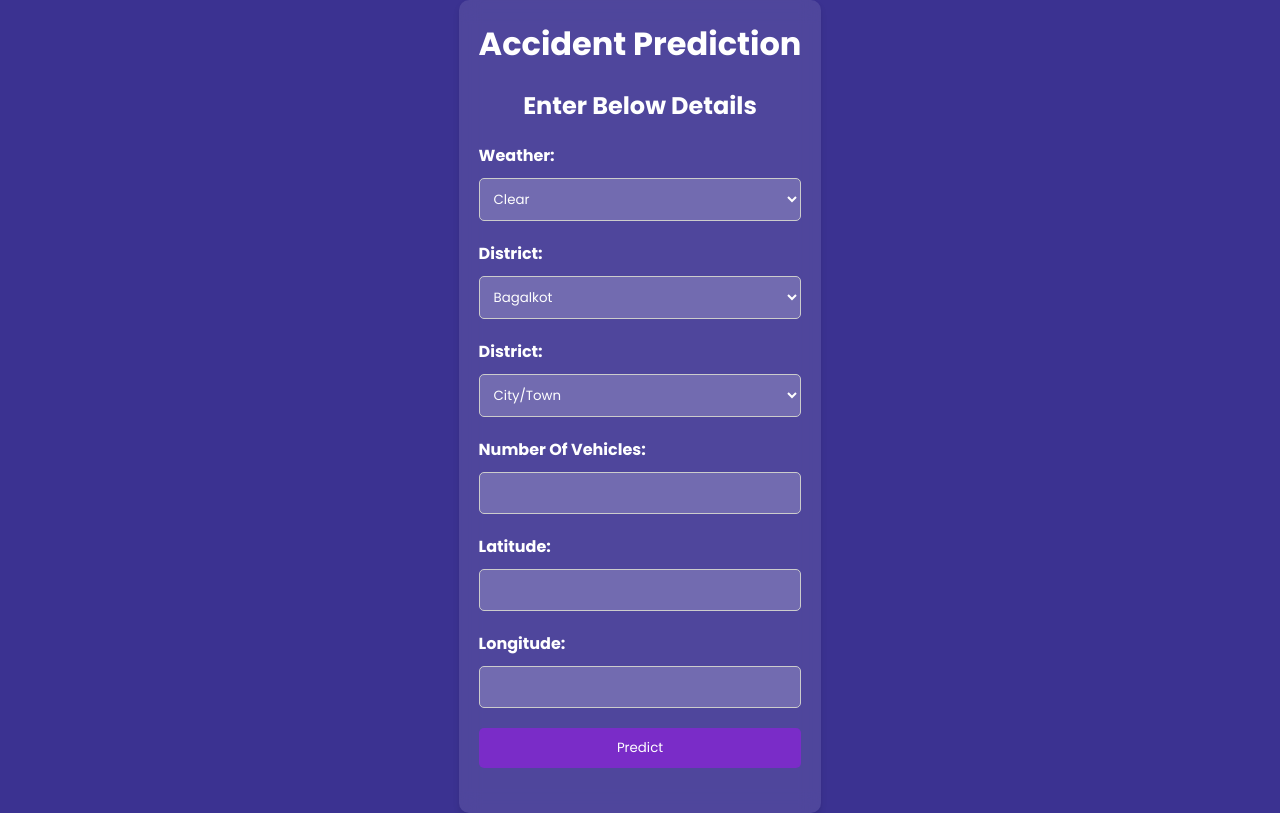
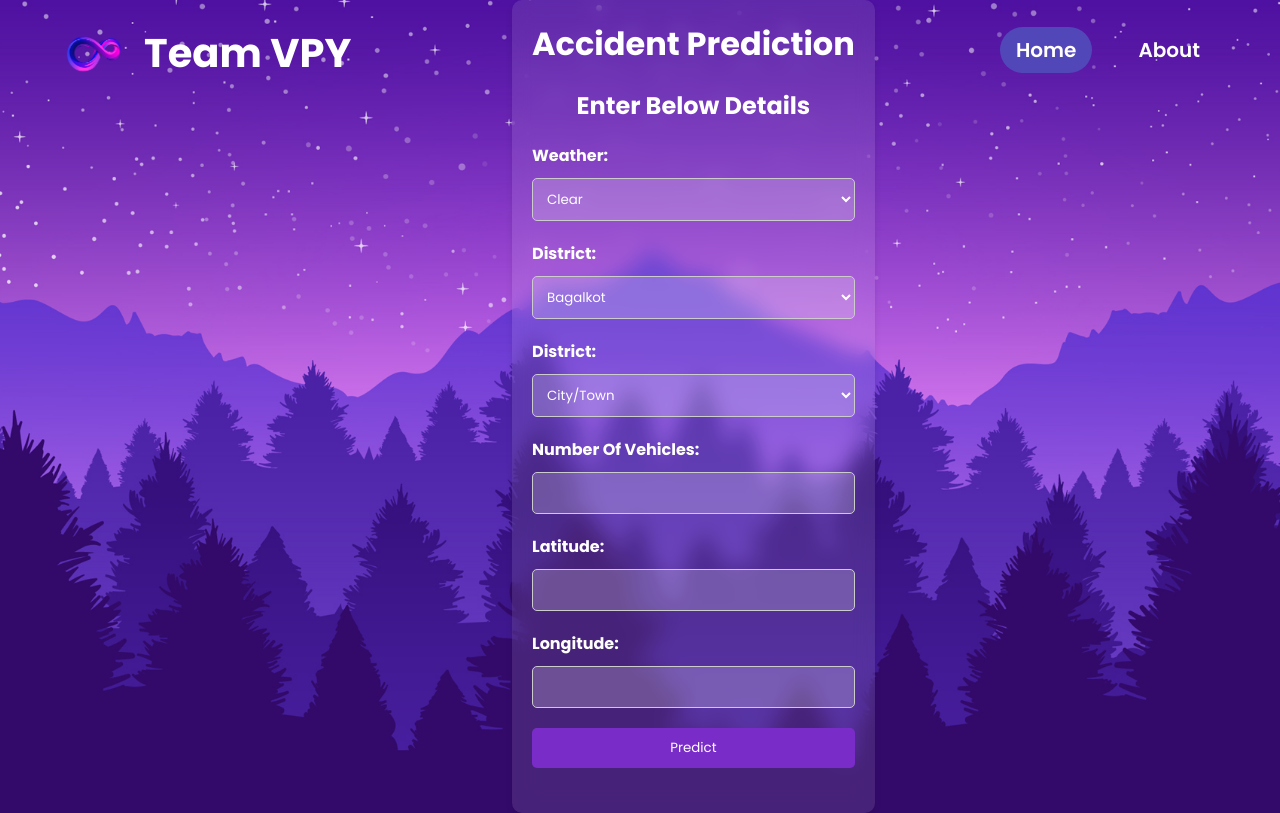
Before and after one commit to PurvalBhude/Police-Accident-Dashboard-with-machine-learning-and-face-detection, a Flask app: page /prediction in a window 1280 px wide. Run offline with Flask 3, Linux system fonts and the light colour scheme; parts of the project's set-up code (start-up, migrations or seed data) failed here and were passed over; some libraries are stand-ins or nearby versions.

Commit message:
commit 4

```diff
--- a/app.py
+++ b/app.py
@@ -1,4 +1,4 @@
-from flask import Flask, render_template, request, jsonify
+from flask import Flask, render_template, request, jsonify, Response
 import pickle
 import numpy as np
 import gzip
@@ -223,9 +223,10 @@ def video_feed_face():
 @app.route('/login', methods = ['GET','POST'])
 def login():
     global name
+    print(request.method)
     if request.method == 'POST':
-        name = request.form['name']
-        return render_template("login.html", capturing=True)
+        name = request.form['login_email']
+        return render_template("login.html", capturing=True, name=name)
     return render_template("login.html",capturing=False)
 
 
@@ -236,7 +237,7 @@ def capture():
     if request.method == 'POST':
         capture_name = request.form['name']
         capturing_faces = True
-        return render_template('capture.html', capturing=True)
+        return render_template('capture.html', capturing=True , capture_name=capture_name)
     return render_template('capture.html', capturing=False)
 
 @app.route('/signup')
--- a/templates/landingpage.html
+++ b/templates/landingpage.html
@@ -213,7 +213,7 @@
     <h3>Accident Reporting</h3>
     <p>We empower the general public to contribute to road safety through our accident reporting feature:</p>
     <ul>
-        <li><strong>Mobile App:</strong> If you witness an accident, use our app to report it in real-time. <a href="https://teamvpy.flutterflow.app/">Download the App</a></li>
+        <li><strong>Mobile App:</strong> If you witness an accident, use our app to report it in real-time. <a href="VPy_Report_Accident.apk" download>Download our App</a> or <a href="https://teamvpy.flutterflow.app/">Website</a></li>
         <li><strong>Data Reflection:</strong> All reported accidents are instantly reflected on our website, providing fresh data for continuous analysis and insights.</li>
     </ul>
 </section>
@@ -235,7 +235,7 @@
 
 <section class="contact">
     <h2>Contact Us</h2>
-    <p>For more information, feedback, or collaboration inquiries, please contact us at <a href="purvalmadhukar.b23@iiits.in">purvalmadhukar.b23@iiits.in</a>.</p>
+    <p>For more information, feedback, or collaboration inquiries, please contact us at <a href="mailto:purvalmadhukar.b23@iiits.in">mail to Purval Bhude</a>.</p>
 </section>
 
 <footer>
--- a/templates/predict.html
+++ b/templates/predict.html
@@ -2,34 +2,104 @@
 <html lang="en">
   <head>
     <meta charset="UTF-8" />
-    <title>Accident Prediction</title>
+    <title>Team-VPY/Prediction</title>
+    <link rel="icon" type="image/x-icon" href="static/assets/VPY mainlogo.png">
   </head>
   <style>
         @import url('https://fonts.googleapis.com/css2?family=Poppins:wght@400;600;700&display=swap');
 
+* {
+    margin: 0;
+    padding: 0;
+    box-sizing: border-box;
+    font-family: 'Poppins', sans-serif;
+
+}
+
     /* Reset some default styling */
-    body, h1, h2, form, label, input, select {
+    /* body, h1, h2, form, label, input, select {
         margin: 0;
         padding: 0;
         font-family: "Poppins", sans-serif;
-    }
+    } */
 
     body {
+
         background: #3b3291;
         color: white;
         min-height: 100vh; /* Ensure gradient covers entire viewport height */
         display: flex;
-        justify-content: center;
+        /* justify-content: center;
+        align-items: center; */
+
+        /* Full height */
+      height: 100%;
+      background-image: url("static/assets/bgimg.jpg");
+/* Center and scale the image nicely */
+background-position: center;
+background-repeat: no-repeat;
+background-size: cover;
+
+    }
+
+    .logo{
+    position: absolute;
+    margin-left: 0%;
+    height: 60px;
+    width: auto;
+    margin-top: 8px;
+    padding-left: 0%;
+}
+
+    header {
+    display: flex;
+    justify-content: space-between;
     align-items: center;
+    height: 100px;
+    padding: 0 5%;
+    position: absolute;
+    width: 100%;
+    z-index: 100;
+}
+header h1 {
+  margin-top: 25px;
+    margin-left: 80px;
+    font-size: 40px;
+    color: white;
+}
+header nav {
+    display: flex;
+    gap: 30px;
+}
+header nav a {
+    text-decoration: none;
+    font-size: 20px;
+    font-weight: 600;
+    padding: 8px 16px;
+    border-radius: 99px;
+    transition: 0.3s;
+    color: white;
+}
+header nav a.active {
+    background: #5247B9;
+}
+header nav a:hover {
+    background: #5247B9;
+}
+header nav:hover > a:not(:hover) {
+    background: none;
 }
 
     .container {
+      align-self: center;
         max-width: 600px;
         padding: 20px;
         background-color: rgba(255, 255, 255, 0.1);
         border-radius: 10px;
         box-shadow: 0 4px 6px rgba(0, 0, 0, 0.1);
         backdrop-filter: blur(10px); /* Glass-like effect */
+        margin-left: 40%;
+
     }
 
     h1, h2 {
@@ -80,6 +150,18 @@
     }
 </style>
   <body>
+
+    <header>
+      <img src="static/assets/VPY mainlogo.png" class="logo">
+      <h1>Team VPY</h1>
+
+      <nav>
+          <a href="./home" class="active">Home</a>
+          <a href="./about">About</a>
+
+      </nav>
+  </header>
+
     <div class="container"><h1>Accident Prediction</h1>
         <h2>Enter Below Details</h2>
     <form id="predictionForm">
@@ -144,14 +226,12 @@
         <option value="36">Vijayapur (Bijapur)</option>
         <option value="37">Yadgir</option>
       </select>
-
       <label for="accident_location">District:</label>
       <select name="accident_location" id="accident_location">
         <option value="0">City/Town</option>
         <option value="1">Rural Areas</option>
         <option value="2">Villages settlement</option>
       </select>
-
 
       <label>Number Of Vehicles:</label>
       <input
```
Also changed, not shown: templates/about.html (+9 -5 lines), templates/login.html (+42 -14 lines), templates/report.html (+67 -1 lines), data/empty.txt (deleted), 3 other files. Lines whose indentation alone changed are shown as unchanged.
